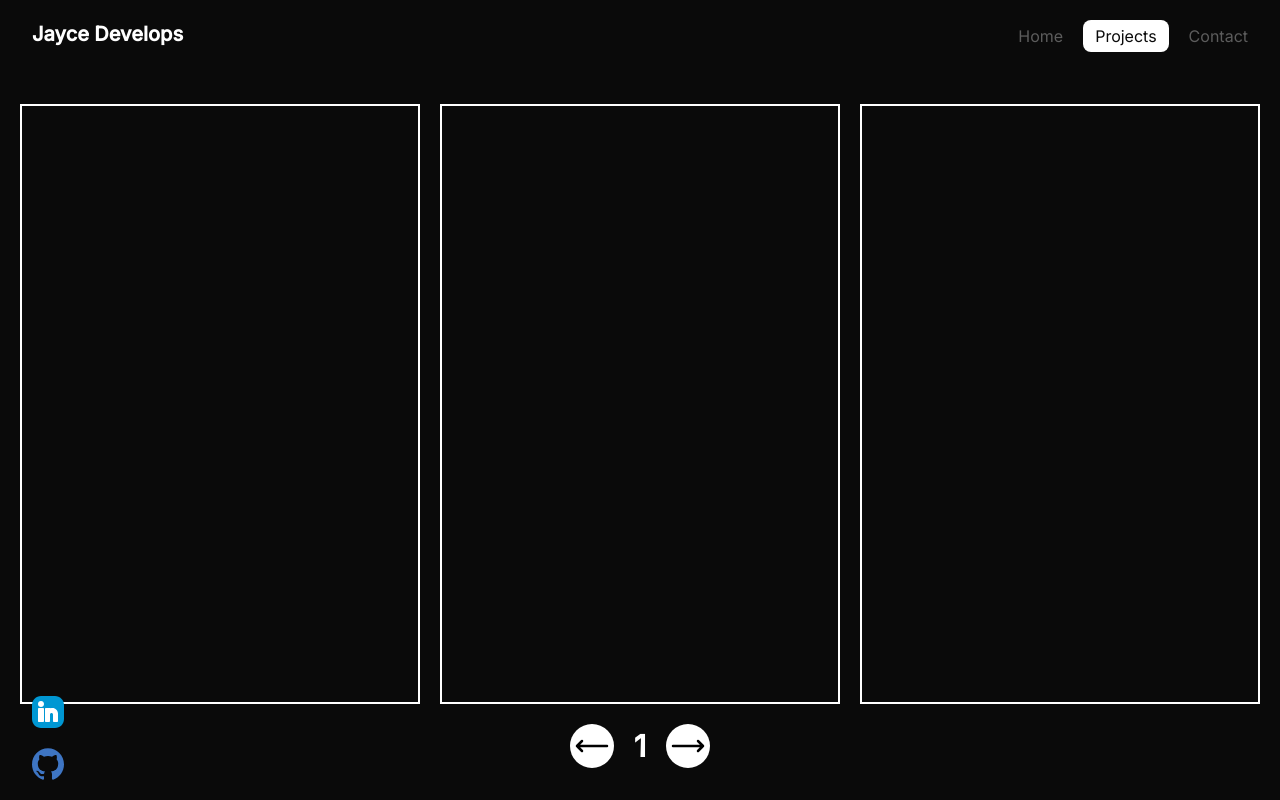
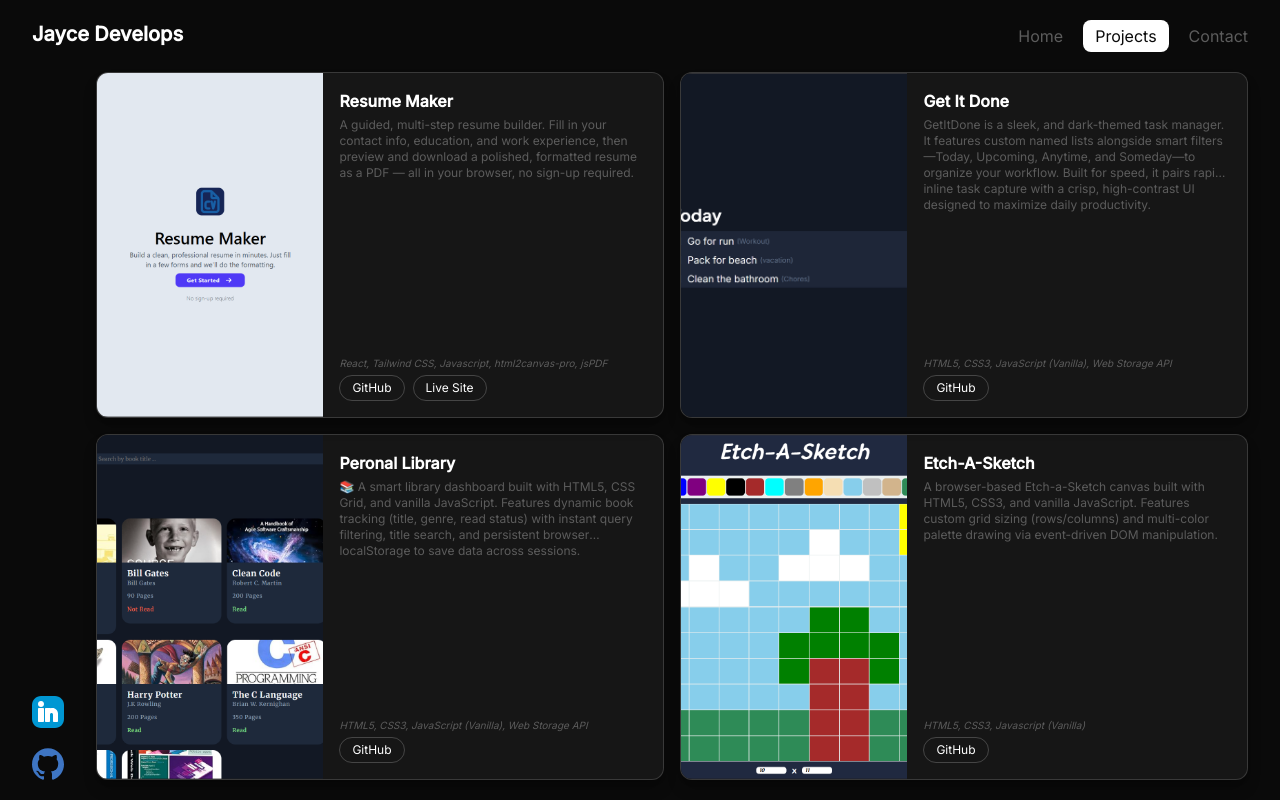
Before and after one commit to JayceDevelops/personal-portfolio-react, a React (Vite) app: page /Projects in a window 1280 px wide. Built offline with nearby package versions, Linux system fonts and the light colour scheme; no server answers.

Commit message:
Finished website

```diff
--- a/package.json
+++ b/package.json
@@ -10,6 +10,7 @@
     "preview": "vite preview"
   },
   "dependencies": {
+    "@emailjs/browser": "^4.4.1",
     "@tailwindcss/vite": "^4.3.3",
     "react": "^19.2.8",
     "react-dom": "^19.2.8",
--- a/src/components/Project.jsx
+++ b/src/components/Project.jsx
@@ -1,10 +1,31 @@
+export default function Project({ name, description, github, website, tools, image }) {
+    return (
+        <div className="group flex flex-row h-full w-full rounded-xl border border-white/15 bg-white/5 overflow-hidden shadow-lg shadow-black/30 transition-all duration-300 hover:-translate-y-1 hover:border-white/30 hover:shadow-xl">
+            <div className="h-full w-2/5 shrink-0 overflow-hidden bg-black/20 flex items-center justify-center">
+                {image ? (
+                    <img src={image} alt={name} className="h-full w-full object-cover object-center transition-transform duration-300 group-hover:scale-105" />
+                ) : (
+                    <span className="text-text-muted font-body text-xs">No Preview</span>
+                )}
+            </div>
 
+            <div className="flex flex-1 min-w-0 flex-col gap-1 p-4">
+                <h3 className="font-body text-base font-bold text-white truncate">{name}</h3>
+                <p className="font-body text-text-muted text-xs flex-1 overflow-hidden line-clamp-4">{description}</p>
+                <p className="font-body text-text-muted text-[10px] italic truncate">{tools}</p>
 
-export default function  Project(params) {
-    return (
-        <div className="flex flex-col">
-            <div className="min-h-150 min-w-100 border-2 border-white">
-
+                <div className="flex flex-row gap-2 font-body text-xs">
+                    {github && (
+                        <a href={github} target="_blank" rel="noopener noreferrer" className="rounded-full border border-white/20 px-3 py-1 text-white transition-colors hover:bg-white/10">
+                            GitHub
+                        </a>
+                    )}
+                    {website && (
+                        <a href={website} target="_blank" rel="noopener noreferrer" className="rounded-full border border-white/20 px-3 py-1 text-white transition-colors hover:bg-white/10">
+                            Live Site
+                        </a>
+                    )}
+                </div>
             </div>
         </div>
     );
--- a/src/pages/Contact.jsx
+++ b/src/pages/Contact.jsx
@@ -1,12 +1,112 @@
+import { useState } from "react";
+import emailjs from "@emailjs/browser";
 import Nav from "../components/Nav"
 import Socials from "../components/Socials"
 
+const SERVICE_ID = import.meta.env.VITE_EMAILJS_SERVICE_ID;
+const TEMPLATE_ID = import.meta.env.VITE_EMAILJS_TEMPLATE_ID;
+const PUBLIC_KEY = import.meta.env.VITE_EMAILJS_PUBLIC_KEY;
+
 export default function Contact() {
+    const [name, setName] = useState("");
+    const [email, setEmail] = useState("");
+    const [message, setMessage] = useState("");
+    const [status, setStatus] = useState("idle"); // idle | sending | sent | error
+
+    async function handleSubmit(e) {
+        e.preventDefault();
+        setStatus("sending");
+
+        try {
+            await emailjs.send(
+                SERVICE_ID,
+                TEMPLATE_ID,
+                { from_name: name, from_email: email, message },
+                { publicKey: PUBLIC_KEY }
+            );
+            setStatus("sent");
+            setName("");
+            setEmail("");
+            setMessage("");
+        } catch (err) {
+            console.error(err);
+            setStatus("error");
+        }
+    }
+
     return (
         <div className="flex flex-col bg-background min-h-dvh">
             <Nav/>
+
+            <div className="flex flex-1 flex-col items-center justify-center gap-6 px-8 py-10">
+                <div className="w-full max-w-md text-center">
+                    <h2 className="font-body text-2xl font-bold text-white">Get In Touch</h2>
+                    <p className="font-body text-text-muted text-sm mt-2">
+                        Have a question or want to work together? Send me a message.
+                    </p>
+                </div>
+
+                <form
+                    onSubmit={handleSubmit}
+                    className="flex w-full max-w-md flex-col gap-4 rounded-xl border border-white/15 bg-white/5 p-6 shadow-lg shadow-black/30"
+                >
+                    <div className="flex flex-col gap-1">
+                        <label htmlFor="name" className="font-body text-xs text-text-muted">Name</label>
+                        <input
+                            id="name"
+                            type="text"
+                            required
+                            value={name}
+                            onChange={(e) => setName(e.target.value)}
+                            className="rounded-lg border border-white/20 bg-transparent px-3 py-2 font-body text-sm text-white outline-none transition-colors focus:border-white/50"
+                            placeholder="Your name"
+                        />
+                    </div>
+
+                    <div className="flex flex-col gap-1">
+                        <label htmlFor="email" className="font-body text-xs text-text-muted">Email</label>
+                        <input
+                            id="email"
+                            type="email"
+                            required
+                            value={email}
+                            onChange={(e) => setEmail(e.target.value)}
+                            className="rounded-lg border border-white/20 bg-transparent px-3 py-2 font-body text-sm text-white outline-none transition-colors focus:border-white/50"
+                            placeholder="you@example.com"
+                        />
+                    </div>
+
+                    <div className="flex flex-col gap-1">
+                        <label htmlFor="message" className="font-body text-xs text-text-muted">Message</label>
+                        <textarea
+                            id="message"
+                            required
+                            rows={5}
+                            value={message}
+                            onChange={(e) => setMessage(e.target.value)}
+                            className="resize-none rounded-lg border border-white/20 bg-transparent px-3 py-2 font-body text-sm text-white outline-none transition-colors focus:border-white/50"
+                            placeholder="What's on your mind?"
+                        />
+                    </div>
+
+                    <button
+                        type="submit"
+                        disabled={status === "sending"}
+                        className="mt-2 rounded-full bg-white px-4 py-2 font-body text-sm font-bold text-background transition-opacity hover:opacity-80 disabled:opacity-50"
+                    >
+                        {status === "sending" ? "Sending..." : "Send Message"}
+                    </button>
+
+                    {status === "sent" && (
+                        <p className="font-body text-xs text-green-400 text-center">Message sent — thanks for reaching out!</p>
+                    )}
+                    {status === "error" && (
+                        <p className="font-body text-xs text-red-400 text-center">Something went wrong. Please try again.</p>
+                    )}
+                </form>
+            </div>
+
             <Socials/>
         </div>
     );
-
 }
--- a/src/pages/Projects.jsx
+++ b/src/pages/Projects.jsx
@@ -4,6 +4,8 @@ import Socials from "../components/Socials"
 import ResumeMaker from "../assets/ResumeMaker.png"
 import GetItDone from "../assets/GetItDone.png"
 import PersonalLibrary from "../assets/PersonalLibrary.png"
+import EtchASketch from "../assets/EtchASketch.png"
+
 import Project from "../components/Project"
 import LeftArrow from "../assets/LeftArrow.svg"
 import RightArrow from "../assets/RightArrow.svg"
@@ -36,28 +38,23 @@ export default function Projects() {
             tools: "HTML5, CSS3, JavaScript (Vanilla), Web Storage API",
             image: PersonalLibrary
         },
-
+        {
+            name: "Etch-A-Sketch",
+            description: "A browser-based Etch-a-Sketch canvas built with HTML5, CSS3, and vanilla JavaScript. Features custom grid sizing (rows/columns) and multi-color palette drawing via event-driven DOM manipulation.",
+            github: "https://github.com/JayceDevelops/Etch-A-Sketch",
+            website: "",
+            tools: "HTML5, CSS3, Javascript (Vanilla)",
+            image: EtchASketch
+        },
     ]
     return (
-        <div className="flex flex-col bg-background min-h-dvh">
+        <div className="flex flex-col bg-background h-dvh overflow-hidden">
             <Nav/>
 
-            <div className="flex flex-1 flex-col items-center justify-center min-h-full gap-5">
-                <div className="flex flex-row gap-5">
-                    <Project/>
-                    <Project/>
-                    <Project/>
-
-                </div>
-                <div className="flex items-center justify-center min-w-full gap-5">
-                    <button className="bg-white rounded-full p-0.5 cursor-pointer">
-                        <img src={LeftArrow} alt="Left Arrow" className="w-10"/>
-                    </button>
-                    <h1 className="font-body text-white text-3xl font-bold">1</h1>
-                    <button className="bg-white rounded-full p-0.5 cursor-pointer">
-                        <img src={RightArrow} alt="Right Arrow" className="w-10"/>
-                    </button>
-                </div>
+            <div className="grid flex-1 min-h-0 grid-cols-2 grid-rows-2 gap-4 pl-24 pr-8 pb-5">
+                {projects.map((project, index) => (
+                    <Project key={index} {...project} />
+                ))}
             </div>
             <Socials/>
         </div>
```
Also changed, not shown: src/assets/EtchASketch.png (added), 1 other file (tests, documents, lock files or other folders).
